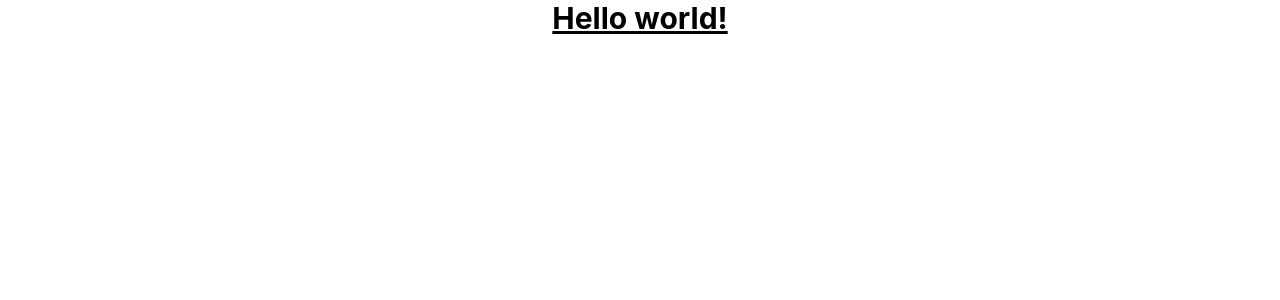
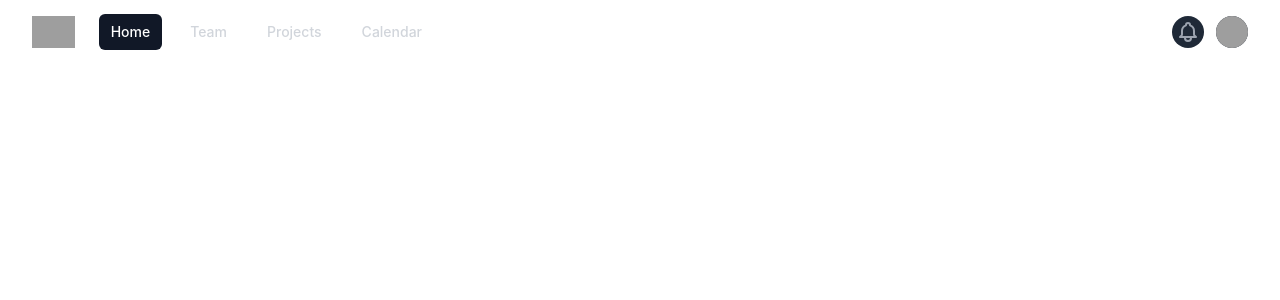
Before and after one commit to mesu-ai/admission-assistant, a React (Create React App) app: page / in a window 1280 px wide. Shown: the top 300 px of the page. Built offline with nearby package versions, Linux system fonts and the light colour scheme; grey boxes are pictures that could not be loaded; the HTML template or start-up script is replaced by a standard one.

Commit message:
Update changes

```diff
--- a/package.json
+++ b/package.json
@@ -3,6 +3,8 @@
   "version": "0.1.0",
   "private": true,
   "dependencies": {
+    "@headlessui/react": "^1.6.5",
+    "@heroicons/react": "^1.0.6",
     "@reduxjs/toolkit": "^1.8.2",
     "@testing-library/jest-dom": "^5.14.1",
     "@testing-library/react": "^13.0.0",
--- a/src/App.js
+++ b/src/App.js
@@ -1,14 +1,20 @@
-import logo from './logo.svg';
 import './App.css';
+import { BrowserRouter, Routes, Route } from 'react-router-dom';
+import Header from './layouts/header/Header';
 
 function App() {
   return (
     <div className="App">
+      <BrowserRouter>
+      <Header/>
+        <Routes>
+          <Route>
 
-      <h1 className="text-3xl font-bold underline">
-        Hello world!
-      </h1>
 
+          </Route>
+
+        </Routes>
+      </BrowserRouter>
     </div>
   );
 }
--- /dev/null
+++ b/src/layouts/header/Header.js
@@ -0,0 +1,168 @@
+import React from 'react';
+import { Fragment } from 'react'
+import { Disclosure, Menu, Transition } from '@headlessui/react'
+import { BellIcon, MenuIcon, XIcon } from '@heroicons/react/outline'
+
+const navigation = [
+    { name: 'Home', href: '#a', current: true },
+    { name: 'Team', href: '#a', current: false },
+    { name: 'Projects', href: '#a', current: false },
+    { name: 'Calendar', href: '#a', current: false },
+]
+
+
+function classNames(...classes) {
+    return classes.filter(Boolean).join(' ')
+}
+
+
+
+const Header = () => {
+    return (
+
+        <Disclosure as="nav" className="bg-regal-blue">
+            {({ open }) => (
+                <>
+                    <div className="max-w-7xl mx-auto px-2 sm:px-6 lg:px-8">
+                        <div className="relative flex items-center justify-between h-16">
+                            <div className="absolute inset-y-0 left-0 flex items-center sm:hidden">
+                                {/* Mobile menu button*/}
+                                <Disclosure.Button className="inline-flex items-center justify-center p-2 rounded-md text-gray-400 hover:text-white hover:bg-gray-700 focus:outline-none focus:ring-2 focus:ring-inset focus:ring-white">
+                                    <span className="sr-only">Open main menu</span>
+                                    {open ? (
+                                        <XIcon className="block h-6 w-6" aria-hidden="true" />
+                                    ) : (
+                                        <MenuIcon className="block h-6 w-6" aria-hidden="true" />
+                                    )}
+                                </Disclosure.Button>
+                            </div>
+                            <div className="flex-1 flex items-center justify-center sm:items-stretch sm:justify-start">
+                                <div className="flex-shrink-0 flex items-center">
+                                    <img
+                                        className="block lg:hidden h-8 w-auto"
+                                        src="https://tailwindui.com/img/logos/workflow-mark-indigo-500.svg"
+                                        alt="Workflow"
+                                    />
+                                    <img
+                                        className="hidden lg:block h-8 w-auto"
+                                        src="https://tailwindui.com/img/logos/workflow-logo-indigo-500-mark-white-text.svg"
+                                        alt="Workflow"
+                                    />
+                                </div>
+                                <div className="hidden sm:block sm:ml-6">
+                                    <div className="flex space-x-4">
+                                        {navigation.map((item) => (
+                                            <a
+                                                key={item.name}
+                                                href={item.href}
+                                                className={classNames(
+                                                    item.current ? 'bg-gray-900 text-white' : 'text-gray-300 hover:bg-gray-700 hover:text-white',
+                                                    'px-3 py-2 rounded-md text-sm font-medium'
+                                                )}
+                                                aria-current={item.current ? 'page' : undefined}
+                                            >
+                                                {item.name}
+                                            </a>
+                                        ))}
+                                    </div>
+                                </div>
+                            </div>
+                            <div className="absolute inset-y-0 right-0 flex items-center pr-2 sm:static sm:inset-auto sm:ml-6 sm:pr-0">
+                                <button
+                                    type="button"
+                                    className="bg-gray-800 p-1 rounded-full text-gray-400 hover:text-white focus:outline-none focus:ring-2 focus:ring-offset-2 focus:ring-offset-gray-800 focus:ring-white"
+                                >
+                                    <span className="sr-only">View notifications</span>
+                                    <BellIcon className="h-6 w-6" aria-hidden="true" />
+                                </button>
+
+                                {/* Profile dropdown */}
+                                <Menu as="div" className="ml-3 relative">
+                                    <div>
+                                        <Menu.Button className="bg-gray-800 flex text-sm rounded-full focus:outline-none focus:ring-2 focus:ring-offset-2 focus:ring-offset-gray-800 focus:ring-white">
+                                            <span className="sr-only">Open user menu</span>
+                                            <img
+                                                className="h-8 w-8 rounded-full"
+                                                src="https://images.unsplash.com/photo-1472099645785-5658abf4ff4e?ixlib=rb-1.2.1&ixid=eyJhcHBfaWQiOjEyMDd9&auto=format&fit=facearea&facepad=2&w=256&h=256&q=80"
+                                                alt=""
+                                            />
+                                        </Menu.Button>
+                                    </div>
+                                    <Transition
+                                        as={Fragment}
+                                        enter="transition ease-out duration-100"
+                                        enterFrom="transform opacity-0 scale-95"
+                                        enterTo="transform opacity-100 scale-100"
+                                        leave="transition ease-in duration-75"
+                                        leaveFrom="transform opacity-100 scale-100"
+                                        leaveTo="transform opacity-0 scale-95"
+                                    >
+                                        <Menu.Items className="origin-top-right absolute right-0 mt-2 w-48 rounded-md shadow-lg py-1 bg-white ring-1 ring-black ring-opacity-5 focus:outline-none">
+                                            <Menu.Item>
+                                                {({ active }) => (
+                                                    <a
+                                                        href="#aa"
+                                                        className={classNames(active ? 'bg-gray-100' : '', 'block px-4 py-2 text-sm text-gray-700')}
+                                                    >
+                                                        Your Profile
+                                                    </a>
+                                                )}
+                                            </Menu.Item>
+                                            <Menu.Item>
+                                                {({ active }) => (
+                                                    <a
+                                                        href="#aa"
+                                                        className={classNames(active ? 'bg-gray-100' : '', 'block px-4 py-2 text-sm text-gray-700')}
+                                                    >
+                                                        Settings
+                                                    </a>
+                                                )}
+                                            </Menu.Item>
+                                            <Menu.Item>
+                                                {({ active }) => (
+                                                    <a
+                                                        href="#a"
+                                                        className={classNames(active ? 'bg-gray-100' : '', 'block px-4 py-2 text-sm text-gray-700')}
+                                                    >
+                                                        Sign out
+                                                    </a>
+                                                )}
+                                            </Menu.Item>
+                                        </Menu.Items>
+                                    </Transition>
+                                </Menu>
+                            </div>
+                        </div>
+                    </div>
+
+                    <Disclosure.Panel className="sm:hidden">
+                        <div className="px-2 pt-2 pb-3 space-y-1">
+                            {navigation.map((item) => (
+                                <Disclosure.Button
+                                    key={item.name}
+                                    as="a"
+                                    href={item.href}
+                                    className={classNames(
+                                        item.current ? 'bg-gray-900 text-white' : 'text-gray-300 hover:bg-gray-700 hover:text-white',
+                                        'block px-3 py-2 rounded-md text-base font-medium'
+                                    )}
+                                    aria-current={item.current ? 'page' : undefined}
+                                >
+                                    {item.name}
+                                </Disclosure.Button>
+                            ))}
+                        </div>
+                    </Disclosure.Panel>
+                </>
+            )}
+        </Disclosure>
+
+
+
+
+
+
+    );
+};
+
+export default Header;
--- a/tailwind.config.js
+++ b/tailwind.config.js
@@ -2,7 +2,11 @@
 module.exports = {
   content: ["./src/**/*.{js,jsx,ts,tsx}"],
   theme: {
-    extend: {},
+    extend: {
+      colors: {
+        'regal-blue': '#ffffff',
+      },
+    },
   },
   plugins: [],
 }
```
Also changed, not shown: src/layouts/header/Header.jsx (deleted), 1 other file (tests, documents, lock files or other folders).
